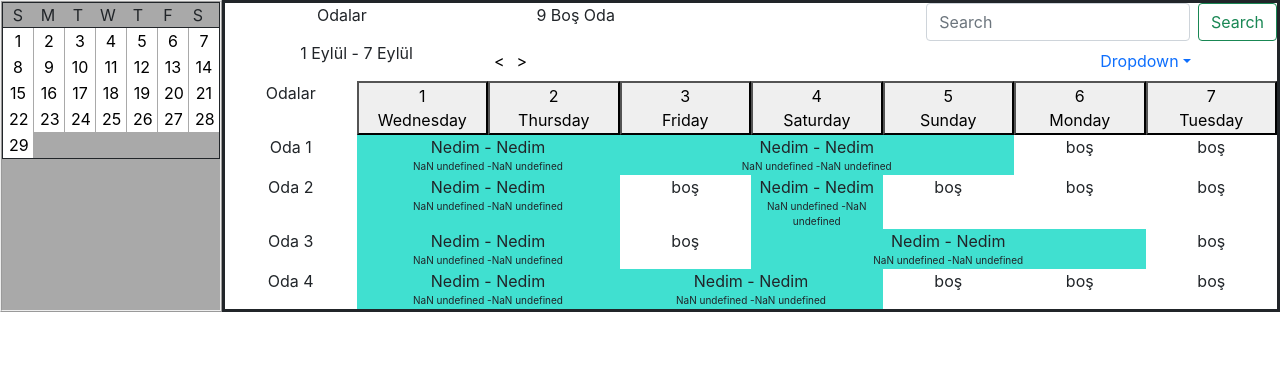
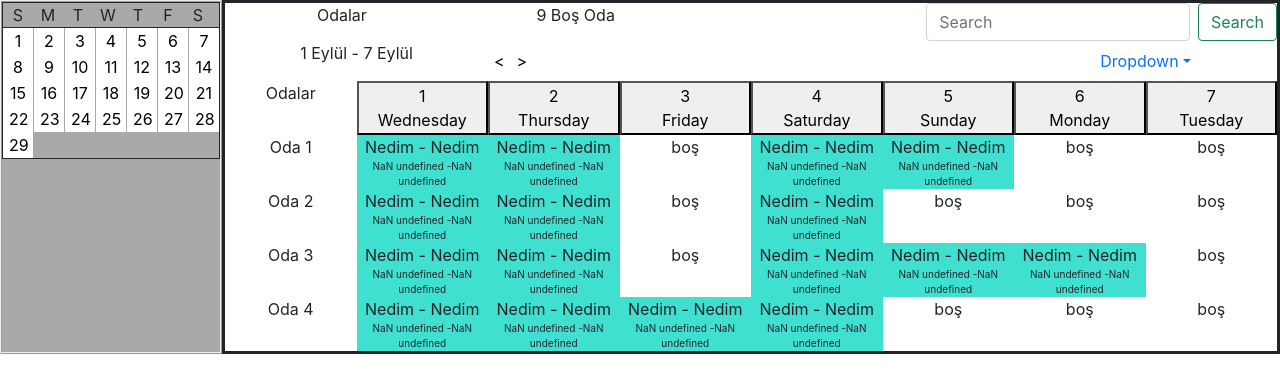
Before and after one commit to NedimRamicevic/booking-app, a React (Create React App) app: page / in a window 1280 px wide. Shown: the top 392 px of the page. Built offline with nearby package versions, Linux system fonts and the light colour scheme.

Commit message:
nowbetter

```diff
--- a/src/components/schedule/Oda.js
+++ b/src/components/schedule/Oda.js
@@ -1,6 +1,6 @@
 import React, { useEffect, useState } from "react";
 
-export default function Oda({ oda }) {
+export default function Oda({ oda,dates }) {
   const monthNames = [
     "January",
     "February",
@@ -32,16 +32,18 @@ export default function Oda({ oda }) {
         }
       }
     }
-    for (let index = 1; index < 8 ; index++) {
+    for (let index = 0; index < 7 ; index++) {
         num = []
       for (const key in oda.events) {
           if (Object.hasOwnProperty.call(oda.events, key)) {
               const element = oda.events[key];
               let son = new Date(element.gün2);
               let ilk = new Date(element.gün1);
-              if (index === ilk.getDate()) {
-                num =[ilk.getDate(),son.getDate()];
-                index+= (son.getDate()-ilk.getDate())
+              let now = new Date(dates)
+              now.setDate(now.getDate() + index)
+              console.log("nooooow",now)
+              if (ilk <= now & now <= son) {
+                num =[1];
                 break;
               }
           }
@@ -60,11 +62,10 @@ export default function Oda({ oda }) {
       <div className="innerkarosel">
         {eventSayısı
           ? eventSayısı.map((x, index) => {
-              return x[1] > 0 ? (
+              return x > 0 ? (
                 <div
                   className="odagün"
                   style={{
-                    gridColumn: `${x[0] }/${x[1] + 1}`,
                     backgroundColor: "turquoise",
                   }}
                 >
--- a/src/components/schedule/Odalar.js
+++ b/src/components/schedule/Odalar.js
@@ -12,7 +12,7 @@ function Odalar({ odalar, dates }) {
       kullanıcı2: "Neim",
       events: [
         { gün1: "9/01/2021", gün2: "9/2/2021" },
-        { gün1: "9/03/2021", gün2: "9/5/2021" },
+        { gün1: "9/04/2021", gün2: "9/5/2021" },
       ],
     },
     {
@@ -114,7 +114,7 @@ function Odalar({ odalar, dates }) {
           : null}
       </div>
       <div className="odalars">
-        {filtrelenmiş ? filtrelenmiş.map((oda) => <Oda oda={oda}></Oda>) : null}
+        {filtrelenmiş ? filtrelenmiş.map((oda) => <Oda oda={oda} dates = {dates}></Oda>) : null}
       </div>
     </div>
   );
```
